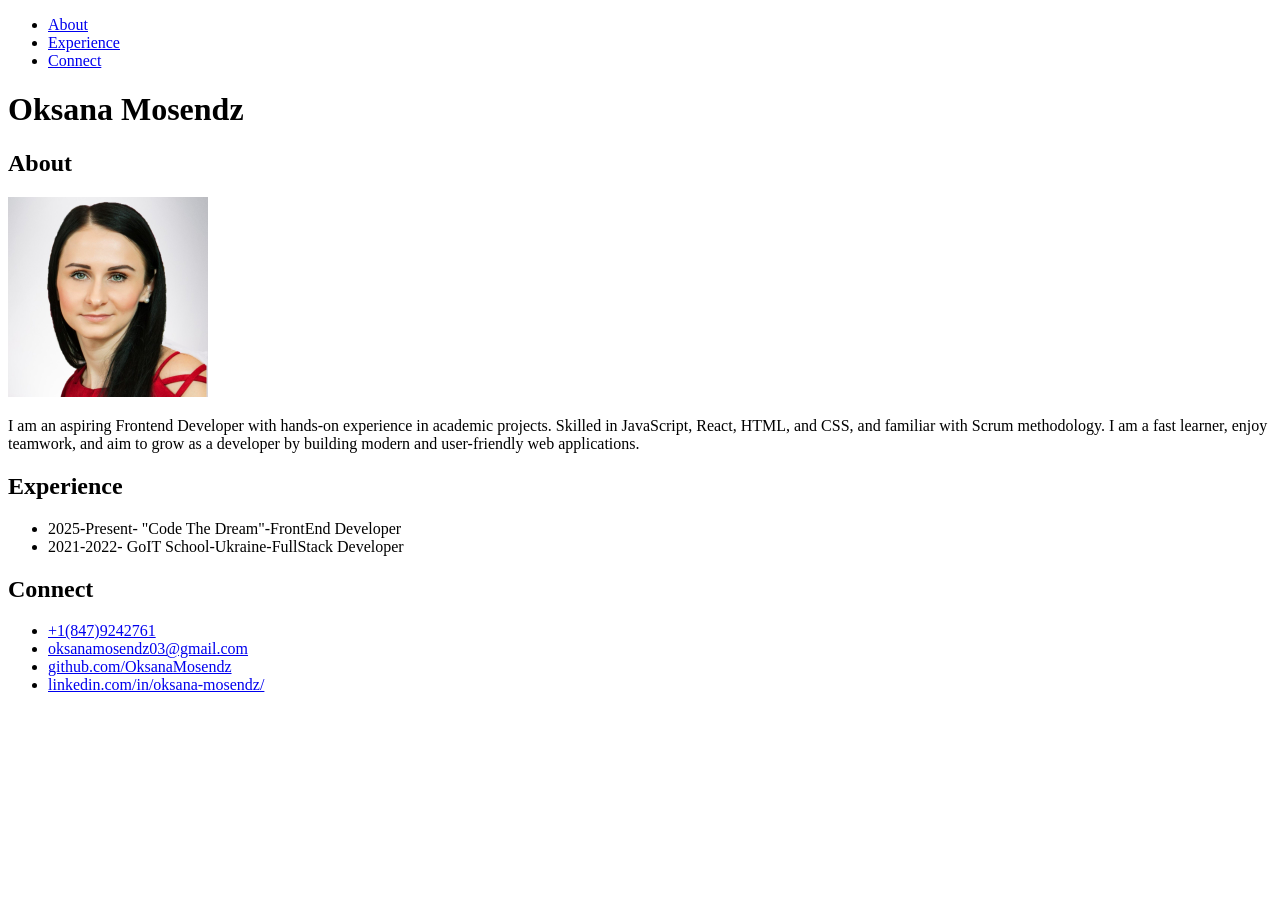
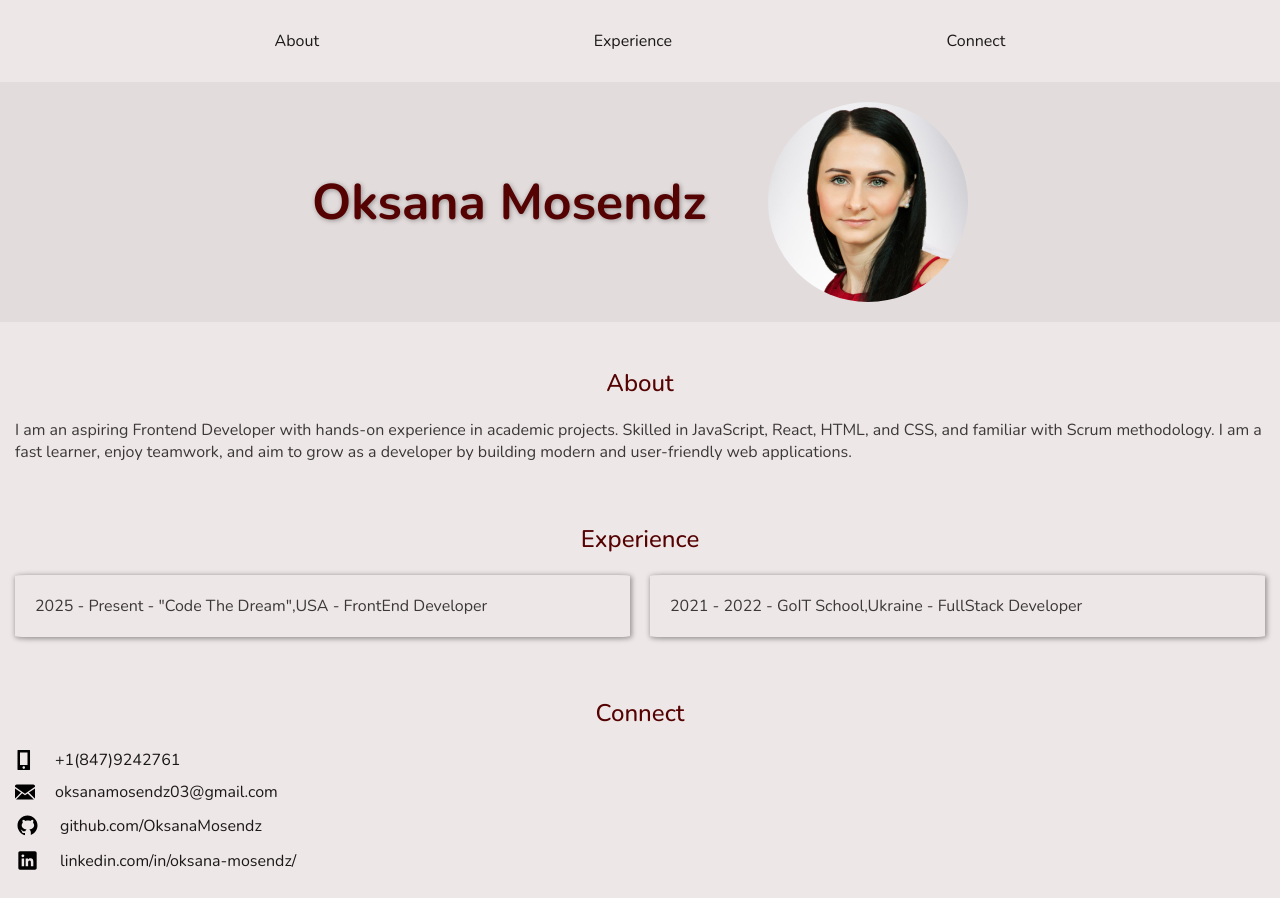
Before and after one commit to OksanaMosendz/oksana-mosendz-luna, a plain HTML site: page index.html in a window 1280 px wide. Before the commit the page ends 800 px from the top, so only its background shows below. Drawn offline with nearby package versions, Linux system fonts and the light colour scheme.

Commit message:
add styles, add icons to connect section

```diff
--- /dev/null
+++ b/css/index.css
@@ -0,0 +1,124 @@
+* {
+   margin: 0;
+   padding: 0;
+}
+
+a {
+   text-decoration: none;
+}
+
+li {
+   list-style: none;
+}
+
+body {
+   background-color: rgb(238, 231, 231);
+   color: rgb(59, 56, 56);
+   font-family: "Nunito", sans-serif;
+   font-weight: 400;
+   font-style: normal;
+   font-size: 16px;
+}
+
+/* Header */
+
+.header-info {
+   display: flex;
+   align-items: center;
+   justify-content: center;
+   padding: 20px;
+   background-color: #0000000c;
+}
+
+h1 {
+   font-size: 50px;
+   color: rgb(85, 2, 2);
+   margin-right: 5%;
+   text-shadow: 1px 1px 5px #0000005b;
+}
+
+
+.my-photo {
+   border-radius: 60%;
+}
+
+/* Nav */
+
+.nav-menu {
+   margin-bottom: 30px;
+   margin-top: 30px;
+
+}
+
+.nav-list {
+   display: flex;
+   justify-content: space-evenly;
+}
+
+.nav-list-item a {
+   color: rgb(26, 24, 24);
+}
+
+/* Sections*/
+
+.section-title {
+   text-align: center;
+   font-weight: 500;
+   color: rgb(85, 2, 2);
+   margin-bottom: 20px;
+}
+/* About */
+
+#about {
+   margin: 30px 0px;
+   padding: 15px;
+}
+
+/* Experience */
+
+#experience {
+   margin-bottom: 30px;
+   padding: 15px;
+}
+
+.experience-list {
+   display: flex;
+
+   :not(:last-child) {
+      margin-right: 20px;
+   }
+}
+
+.experience-list-item {
+   width: 50%;
+   padding: 20px;
+
+   border-radius: 2%;
+   box-shadow: 1px 1px 5px 1px #0000005b;
+}
+
+
+/* Connect */
+
+#connect {
+   padding: 15px;
+}
+
+.connect-list-item {
+   min-width: 35%;
+   margin-bottom: 10px;
+}
+
+.connect-list-item a {
+   color: rgb(26, 24, 24);
+
+}
+
+.connect-info {
+   display: flex;
+   align-items: center;
+}
+
+.connect-info p {
+   margin-left: 20px;
+}
--- a/index.html
+++ b/index.html
@@ -4,23 +4,53 @@
     <meta charset="UTF-8" />
     <meta name="viewport" content="width=device-width, initial-scale=1.0" />
     <meta name="author" content="Oksana Mosendz" />
+    <link rel="preconnect" href="https://fonts.googleapis.com" />
+    <link rel="preconnect" href="https://fonts.gstatic.com" crossorigin />
+    <link
+      href="https://fonts.googleapis.com/css2?family=Nunito:ital,wght@0,200..1000;1,200..1000&display=swap"
+      rel="stylesheet"
+    />
+    <link rel="stylesheet" href="/css/index.css" />
     <title>Oksana Mosendz Portfolio</title>
   </head>
 
   <body>
-    <nav>
-      <ul>
-        <li><a href="#About">About</a></li>
-        <li><a href="#Experience">Experience</a></li>
-        <li><a href="#Connect">Connect</a></li>
-      </ul>
-    </nav>
+    <header>
+      <!-- Nav -->
+      <nav class="nav-menu">
+        <ul class="nav-list">
+          <li class="nav-list-item">
+            <a href="#about" target="_blank" rel="noopener noreferrer">About</a>
+          </li>
+          <li class="nav-list-item">
+            <a href="#experience" target="_blank" and rel="noopener noreferrer"
+              >Experience</a
+            >
+          </li>
+          <li class="nav-list-item">
+            <a href="#connect" target="_blank" and rel="noopener noreferrer"
+              >Connect</a
+            >
+          </li>
+        </ul>
+      </nav>
 
-    <h1>Oksana Mosendz</h1>
+      <!-- Header info -->
 
-    <section id="About">
-      <h2>About</h2>
-      <img src="/images/my-photo.jpg" alt="My photo" width="200" />
+      <div class="header-info">
+        <h1>Oksana Mosendz</h1>
+        <img
+          class="my-photo"
+          src="/images/my-photo.jpg"
+          alt="My photo"
+          width="200"
+        />
+      </div>
+    </header>
+
+    <section id="about">
+      <!-- About -->
+      <h2 class="section-title">About</h2>
       <p>
         I am an aspiring Frontend Developer with hands-on experience in academic
         projects. Skilled in JavaScript, React, HTML, and CSS, and familiar with
@@ -29,26 +59,102 @@
       </p>
     </section>
 
-    <section id="Experience">
-      <h2>Experience</h2>
-      <ul>
-        <li>2025-Present- "Code The Dream"-FrontEnd Developer</li>
-        <li>2021-2022- GoIT School-Ukraine-FullStack Developer</li>
+    <!-- Experience -->
+    <section id="experience">
+      <h2 class="section-title experience-title">Experience</h2>
+      <ul class="experience-list">
+        <li class="experience-list-item">
+          2025 - Present - "Code The Dream",USA - FrontEnd Developer
+        </li>
+        <li class="experience-list-item">
+          2021 - 2022 - GoIT School,Ukraine - FullStack Developer
+        </li>
       </ul>
     </section>
 
-    <section id="Connect">
-      <h2>Connect</h2>
-      <ul>
-        <li><a href="tel:+18479242761">+1(847)9242761</a></li>
-        <li>
-          <a href="mailto:oksanamosendz03@gmail.com"
-            >oksanamosendz03@gmail.com</a>
+    <!-- Connect -->
+    <section id="connect">
+      <h2 class="section-title">Connect</h2>
+      <ul class="connect-list">
+        <li class="connect-list-item">
+          <a class="connect-link" href="tel:+18479242761">
+            <div class="connect-info">
+              <svg
+                xmlns="http://www.w3.org/2000/svg"
+                width="20"
+                height="20"
+                viewBox="0 0 8 8"
+                fill="#000000"
+              >
+                <path
+                  fill="#000000"
+                  d="M1.19 0C1.08 0 1 .08 1 .19v7.63c0 .11.08.19.19.19h4.63c.11 0 .19-.08.19-.19V.19c0-.11-.08-.19-.19-.19H1.19zM2 1h3v5H2V1zm1.5 5.5c.28 0 .5.22.5.5s-.22.5-.5.5S3 7.28 3 7s.22-.5.5-.5z"
+                />
+              </svg>
+              <p>+1(847)9242761</p>
+            </div>
+          </a>
         </li>
-        <li><a href="github.com/OksanaMosendz">github.com/OksanaMosendz</a></li>
-        <li>
-          <a href="https://www.linkedin.com/in/oksana-mosendz/"
-            >linkedin.com/in/oksana-mosendz/</a>
+
+        <li class="connect-list-item">
+          <a href="mailto:oksanamosendz03@gmail.com">
+            <div class="connect-info">
+              <svg
+                xmlns="http://www.w3.org/2000/svg"
+                width="20"
+                height="20"
+                viewBox="0 0 20 20"
+                fill="#000000"
+              >
+                <path
+                  fill="#000000"
+                  fill-rule="evenodd"
+                  d="m7.172 11.334l2.83 1.935l2.728-1.882l6.115 6.033c-.161.052-.333.08-.512.08H1.667c-.22 0-.43-.043-.623-.12l6.128-6.046ZM20 6.376v9.457c0 .247-.054.481-.15.692l-5.994-5.914L20 6.376ZM0 6.429l6.042 4.132l-5.936 5.858A1.663 1.663 0 0 1 0 15.833V6.43ZM18.333 2.5c.92 0 1.667.746 1.667 1.667v.586L9.998 11.648L0 4.81v-.643C0 3.247.746 2.5 1.667 2.5h16.666Z"
+                />
+              </svg>
+              <p>oksanamosendz03@gmail.com</p>
+            </div></a
+          >
+        </li>
+
+        <li class="connect-list-item">
+          <a href="https://github.com/OksanaMosendz">
+            <div class="connect-info">
+              <svg
+                xmlns="http://www.w3.org/2000/svg"
+                x="0px"
+                y="0px"
+                width="25"
+                height="25"
+                viewBox="0 0 30 30"
+              >
+                <path
+                  d="M15,3C8.373,3,3,8.373,3,15c0,5.623,3.872,10.328,9.092,11.63C12.036,26.468,12,26.28,12,26.047v-2.051 c-0.487,0-1.303,0-1.508,0c-0.821,0-1.551-0.353-1.905-1.009c-0.393-0.729-0.461-1.844-1.435-2.526 c-0.289-0.227-0.069-0.486,0.264-0.451c0.615,0.174,1.125,0.596,1.605,1.222c0.478,0.627,0.703,0.769,1.596,0.769 c0.433,0,1.081-0.025,1.691-0.121c0.328-0.833,0.895-1.6,1.588-1.962c-3.996-0.411-5.903-2.399-5.903-5.098 c0-1.162,0.495-2.286,1.336-3.233C9.053,10.647,8.706,8.73,9.435,8c1.798,0,2.885,1.166,3.146,1.481C13.477,9.174,14.461,9,15.495,9 c1.036,0,2.024,0.174,2.922,0.483C18.675,9.17,19.763,8,21.565,8c0.732,0.731,0.381,2.656,0.102,3.594 c0.836,0.945,1.328,2.066,1.328,3.226c0,2.697-1.904,4.684-5.894,5.097C18.199,20.49,19,22.1,19,23.313v2.734 c0,0.104-0.023,0.179-0.035,0.268C23.641,24.676,27,20.236,27,15C27,8.373,21.627,3,15,3z"
+                ></path>
+              </svg>
+              <p>github.com/OksanaMosendz</p>
+            </div>
+          </a>
+        </li>
+
+        <li class="connect-list-item">
+          <a href="https://www.linkedin.com/in/oksana-mosendz/">
+            <div class="connect-info">
+              <svg
+                xmlns="http://www.w3.org/2000/svg"
+                x="0px"
+                y="0px"
+                width="25"
+                height="25"
+                viewBox="0 0 30 30"
+              >
+                <path
+                  d="M24,4H6C4.895,4,4,4.895,4,6v18c0,1.105,0.895,2,2,2h18c1.105,0,2-0.895,2-2V6C26,4.895,25.105,4,24,4z M10.954,22h-2.95 v-9.492h2.95V22z M9.449,11.151c-0.951,0-1.72-0.771-1.72-1.72c0-0.949,0.77-1.719,1.72-1.719c0.948,0,1.719,0.771,1.719,1.719 C11.168,10.38,10.397,11.151,9.449,11.151z M22.004,22h-2.948v-4.616c0-1.101-0.02-2.517-1.533-2.517 c-1.535,0-1.771,1.199-1.771,2.437V22h-2.948v-9.492h2.83v1.297h0.04c0.394-0.746,1.356-1.533,2.791-1.533 c2.987,0,3.539,1.966,3.539,4.522V22z"
+                ></path>
+              </svg>
+              <p>linkedin.com/in/oksana-mosendz/</p>
+            </div></a
+          >
         </li>
       </ul>
     </section>
```
